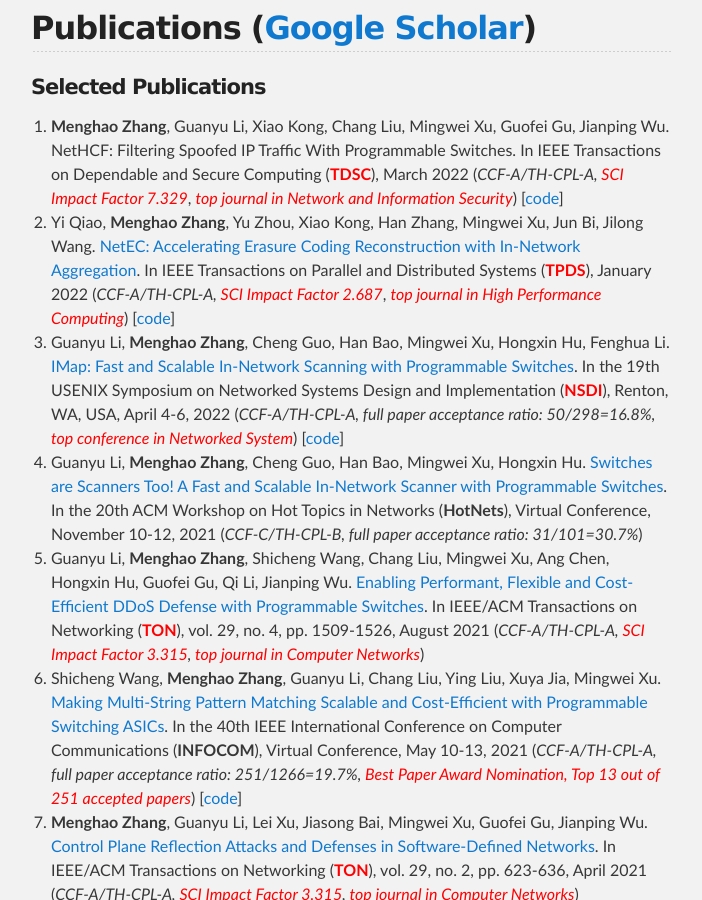
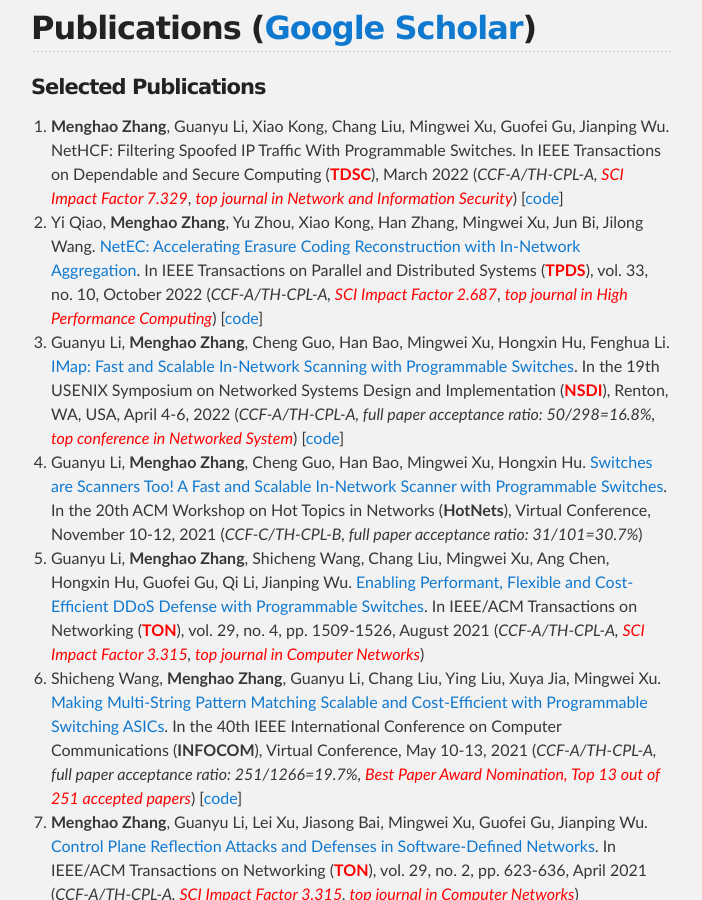
Before and after one commit to zhangmenghao/zhangmenghao.github.io, a Jekyll site: the page built from index.md, in a window 1280 px wide and 900 px high, scrolled down 1221 px. Shown: the whole window, without its empty margins (289-991 px from the left). Built offline with Jekyll 4.4.1, drawn with Linux system fonts in a browser that asks for light colours.

Commit message:
Update TPDS

```diff
--- a/index.md
+++ b/index.md
@@ -29,7 +29,7 @@
 In IEEE Transactions on Dependable and Secure Computing (**<font color='red'>TDSC</font>**), March 2022 (*CCF-A/TH-CPL-A, <font color='red'>SCI Impact Factor 7.329</font>*, *<font color='red'>top journal in Network and Information Security</font>*) [[code](https://github.com/NetHCF/NetHCF/tree/master)]
 10. Yi Qiao, __Menghao Zhang__, Yu Zhou, Xiao Kong, Han Zhang, Mingwei Xu, Jun Bi, Jilong Wang.
 [NetEC: Accelerating Erasure Coding Reconstruction with In-Network Aggregation](./papers/TPDS2022-NetEC.pdf).
-In IEEE Transactions on Parallel and Distributed Systems (**<font color='red'>TPDS</font>**), January 2022 (*CCF-A/TH-CPL-A, <font color='red'>SCI Impact Factor 2.687</font>*, *<font color='red'>top journal in High Performance Computing</font>*) [[code](https://github.com/netec-2019/netec)]
+In IEEE Transactions on Parallel and Distributed Systems (**<font color='red'>TPDS</font>**), vol. 33, no. 10, October 2022 (*CCF-A/TH-CPL-A, <font color='red'>SCI Impact Factor 2.687</font>*, *<font color='red'>top journal in High Performance Computing</font>*) [[code](https://github.com/netec-2019/netec)]
 9. Guanyu Li, __Menghao Zhang__, Cheng Guo, Han Bao, Mingwei Xu, Hongxin Hu, Fenghua Li.
 [IMap: Fast and Scalable In-Network Scanning with Programmable Switches](./papers/nsdi2022-IMap.pdf).
 In the 19th USENIX Symposium on Networked Systems Design and Implementation (**<font color='red'>NSDI</font>**), Renton, WA, USA, April 4-6, 2022 (*CCF-A/TH-CPL-A, full paper acceptance ratio: 50/298=16.8%, <font color='red'>top conference in Networked System</font>*) [[code](https://github.com/IMapScanner/IMap)]
```
